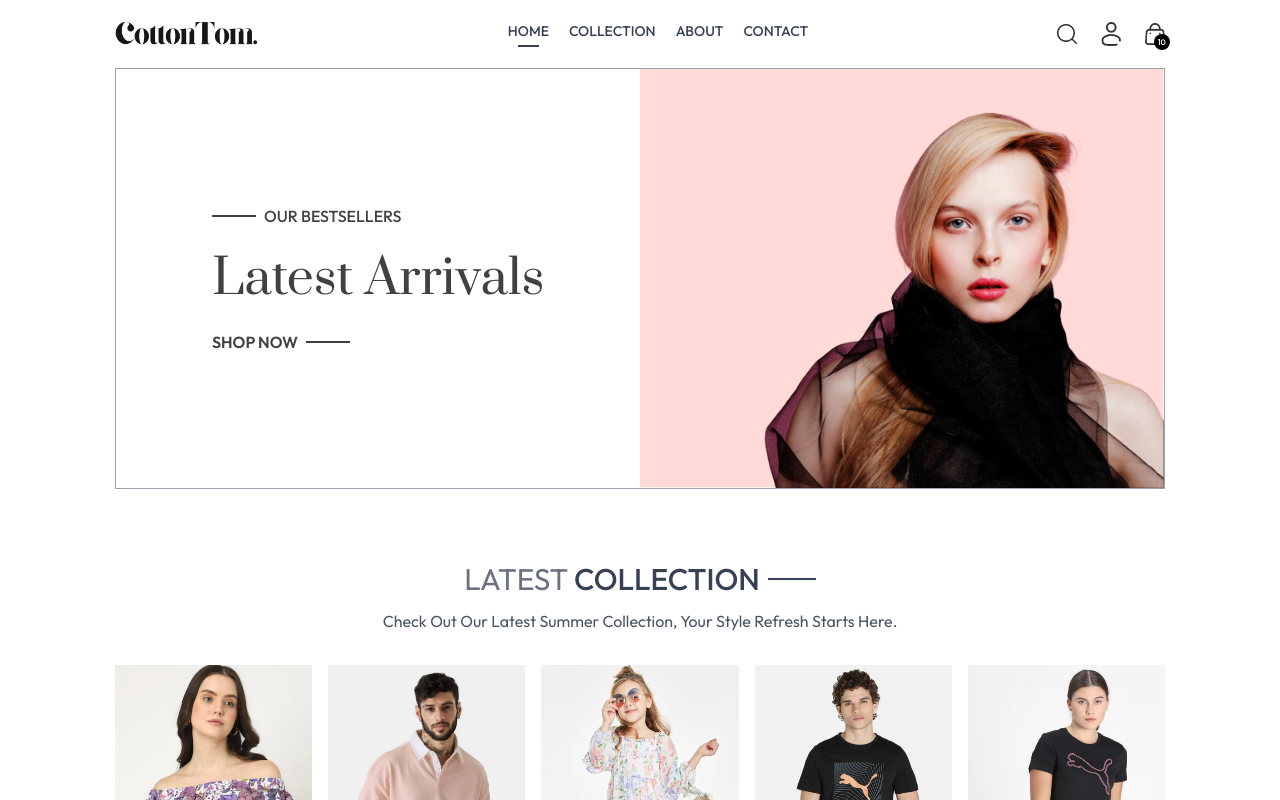
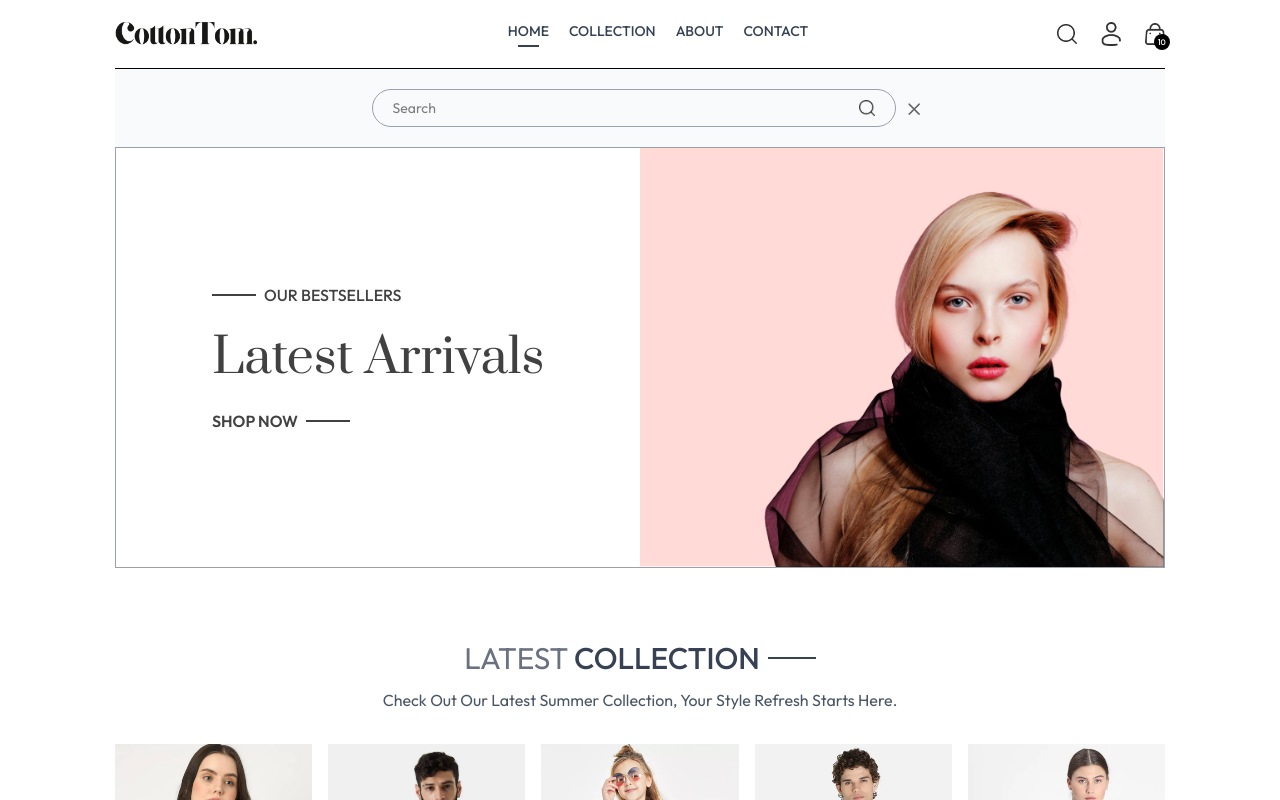
Before and after one commit to ThinhDang464/CottonTom, a React (Vite) app in the folder frontend/: page / in a window 1280 px wide. Both pictures are taken after a click on the picture 1066 px from the left and 33 px from the top of the page. Shown: the top 800 px of the page. Built offline with nearby package versions, Linux system fonts and the light colour scheme.

Commit message:
UI for search bar

```diff
--- a/frontend/src/App.tsx
+++ b/frontend/src/App.tsx
@@ -10,11 +10,13 @@
 import Orders from "./pages/Orders";
 import NavBar from "./components/NavBar";
 import Footer from "./components/Footer";
+import SearchBar from "./components/SearchBar";
 
 const App = () => {
   return (
     <div className="px-4 sm:px-[5vw] md:px-[7vw] lg:px-[9vw]">
       <NavBar />
+      <SearchBar />
       <Routes>
         <Route path="/" element={<Home />} />
         <Route path="/collection" element={<Collection />} />
--- a/frontend/src/components/NavBar.tsx
+++ b/frontend/src/components/NavBar.tsx
@@ -1,9 +1,11 @@
-import { useState } from "react";
+import { useContext, useState } from "react";
 import { assets } from "../assets/assets.ts";
 import { Link, NavLink } from "react-router-dom";
+import { ShopContext } from "../context/ShopContext.tsx";
 
 const NavBar = () => {
   const [visible, setVisible] = useState(false);
+  const { setShowSearch } = useContext(ShopContext);
   return (
     <div className="flex items-center justify-between py-5 font-medium">
       <Link to="/">
@@ -29,7 +31,13 @@
       </ul>
 
       <div className="flex items-center gap-6">
-        <img src={assets.search_icon} className="w-5 cursor-pointer" />
+        <img
+          onClick={() => {
+            setShowSearch(true);
+          }}
+          src={assets.search_icon}
+          className="w-5 cursor-pointer"
+        />
 
         <div className="group relative">
           {" "}
--- /dev/null
+++ b/frontend/src/components/SearchBar.tsx
@@ -0,0 +1,37 @@
+import { useContext } from "react";
+import { ShopContext } from "../context/ShopContext";
+import { assets } from "../assets/assets";
+
+const SearchBar = () => {
+  const { search, setSearch, showSearch, setShowSearch } =
+    useContext(ShopContext);
+
+  return showSearch ? (
+    <div className="border-t bg-gray-50 text-center">
+      {/*inline flex make the container flex but not take up whole width only what the child are -> we set width to 3/4 of  parent div here */}
+      {/*without items-center -> flex use align items stretch for vertical -> off ratio of image cause it stretch to fill container based on tallest child */}
+      <div className="inline-flex items-center justify-center border border-gray-400 px-5 py-2 my-5 mx-3 rounded-full w-3/4 sm:w-1/2 ">
+        <input
+          value={search}
+          onChange={(e) => {
+            setSearch(e.target.value); //controlled variable
+          }}
+          className="flex-1 outline-none bg-inherit text-sm"
+          type="text"
+          placeholder="Search"
+        />
+        <img className="w-4" src={assets.search_icon} alt="" />
+      </div>
+      <img
+        onClick={() => {
+          setShowSearch(false);
+        }}
+        className="inline w-3 cursor-pointer"
+        src={assets.cross_icon}
+        alt=""
+      />
+    </div>
+  ) : null;
+};
+
+export default SearchBar;
--- a/frontend/src/context/ShopContext.tsx
+++ b/frontend/src/context/ShopContext.tsx
@@ -1,4 +1,4 @@
-import { createContext } from "react";
+import { createContext, useState } from "react";
 import { products } from "../assets/assets";
 
 //store state variables to be used
@@ -12,10 +12,16 @@
 const ShopContextProvider = (props) => {
   const currency = "$";
   const delivery_fee = 10;
+  const [search, setSearch] = useState(""); //use search feature across different components
+  const [showSearch, setShowSearch] = useState(false);
   const value = {
     products,
     currency,
     delivery_fee,
+    search,
+    setSearch,
+    showSearch,
+    setShowSearch,
   };
 
   return (
--- a/frontend/src/pages/Collection.tsx
+++ b/frontend/src/pages/Collection.tsx
@@ -6,6 +6,7 @@
 
 const Collection = () => {
   const { products } = useContext(ShopContext);
+  s;
   const [showFilter, setShowFilter] = useState(false);
   const [filterProducts, setFilterProducts] = useState([]);
   const [category, setCategory] = useState([]);
```
